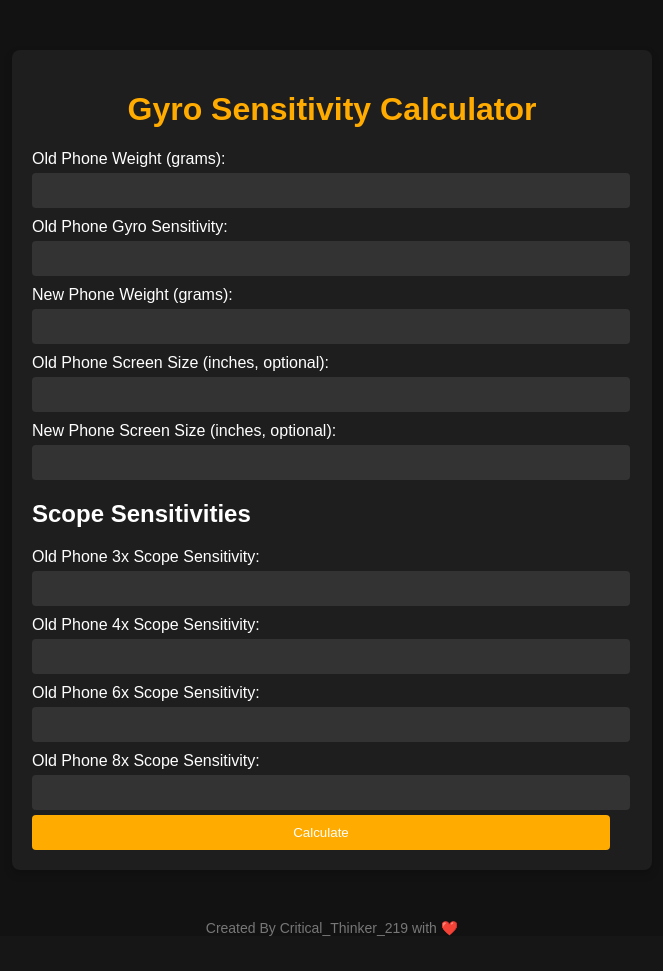
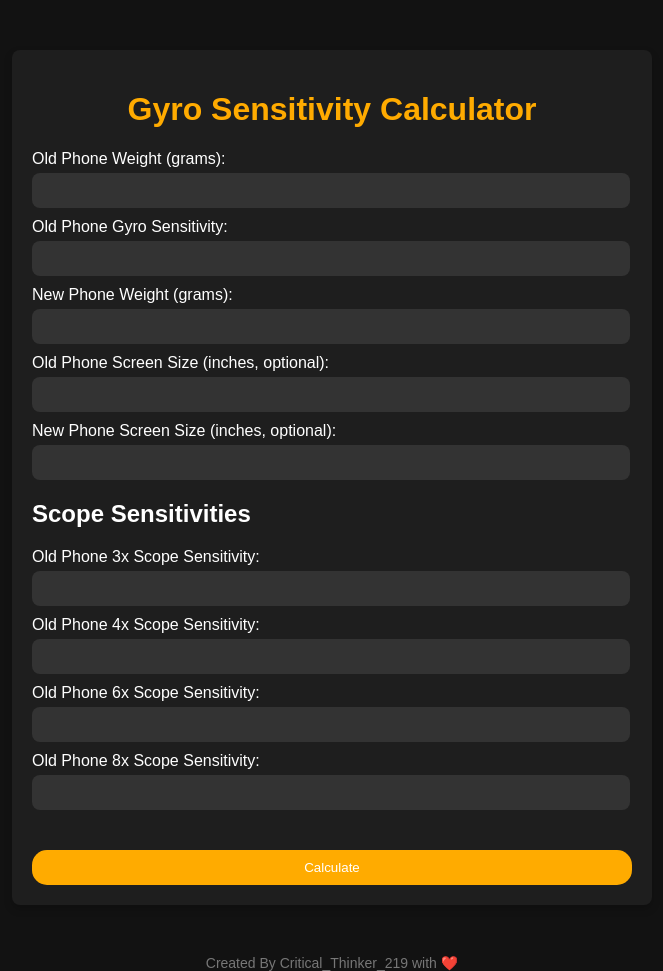
Before and after one commit to CookieCums/Gyro-Sensitivity-Calculator, a Flask app: page / in a window 1280 px wide. Shown: the part 44-1015 px from the top of the page, without its empty margins (308-971 px from the left). Before the commit the page ends 980 px from the top, so only its background shows below. Run offline with Flask 3, Linux system fonts and the light colour scheme.

Commit message:
Update style.css

```diff
--- a/static/style.css
+++ b/static/style.css
@@ -32,7 +32,7 @@ input[type="text"], input[type="number"], input[type="submit"] {
     padding: 10px;
     margin-top: 5px;
     border: none;
-    border-radius: 4px;
+    border-radius: 8px;
     background-color: #333333;
     color: #ffffff;
 }
@@ -40,6 +40,9 @@ input[type="text"], input[type="number"], input[type="submit"] {
 input[type="submit"] {
     background-color: #ffab00;
     cursor: pointer;
+    margin-top: 40px;
+    border-radius: 15px;
+    width: 100%;
     transition: background-color 0.3s;
 }
 
```
